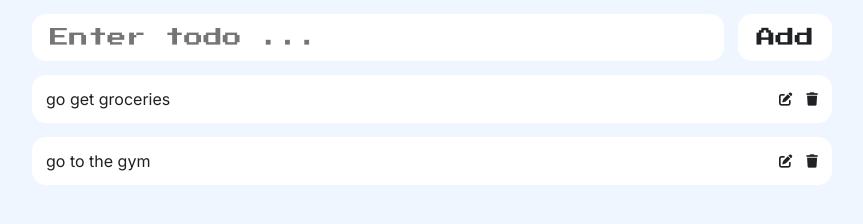
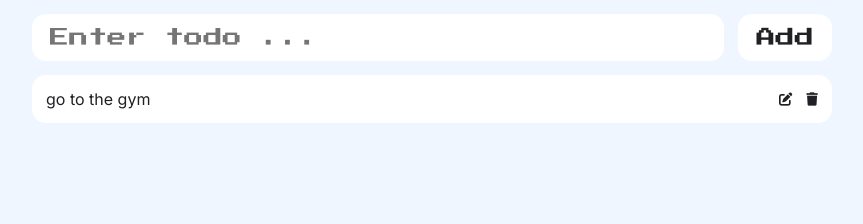
Before and after one commit to itsdavidmea/Projects-, a website: page todo_app/index.html in a window 1280 px wide. Both pictures are taken after a click on the button 1020 px from the left and 98 px from the top of the page. Shown: the whole page, without its empty margins (208-1071 px from the left). Drawn offline with Linux system fonts and the light colour scheme.

Commit message:
delete feature using filter method

```diff
--- a/todo_app/index.html
+++ b/todo_app/index.html
@@ -166,7 +166,7 @@
                     <p>${todo}</p>
                         <div class="actionsContainer">
                             <button><i class="fa-solid fa-pen-to-square"></i></button>
-                            <button><i class="fa-solid fa-trash" onclick="deleteTest(this)"></i></button>
+                            <button onclick="deleteTest(${i})"><i class="fa-solid fa-trash" ></i></button>
                         </div>
                 </div>`
             }
@@ -196,15 +196,24 @@
         let deleteBtn = document.querySelectorAll('.fa-trash')
 
 
-        function deleteTest(i) {
+        function deleteTest(index) {
             //Using splice
-            iconParent = i.closest('.todoItem')
+            //iconParent = i.closest('.todoItem'), only if i was th parameter
             // let index = todo_list.indexOf(iconParent.value)
             // todo_list.splice(index, 1)
             // console.log('removed successfully')
             // paintUI()
 
             //Using filter
+            //const new_todolist = todo_list.filter(todo_list => todo_list !== iconParent.value)
+            //todo_list = new_todolist
+            //paintUI()
+            let new_todolist = todo_list.filter((currentValue, currentIndex) => {
+                return currentIndex !== index // return/keep the array if the currentValue is not equal to the value that we want to remove
+
+            })
+            todo_list = new_todolist
+            paintUI()
 
 
 
```
